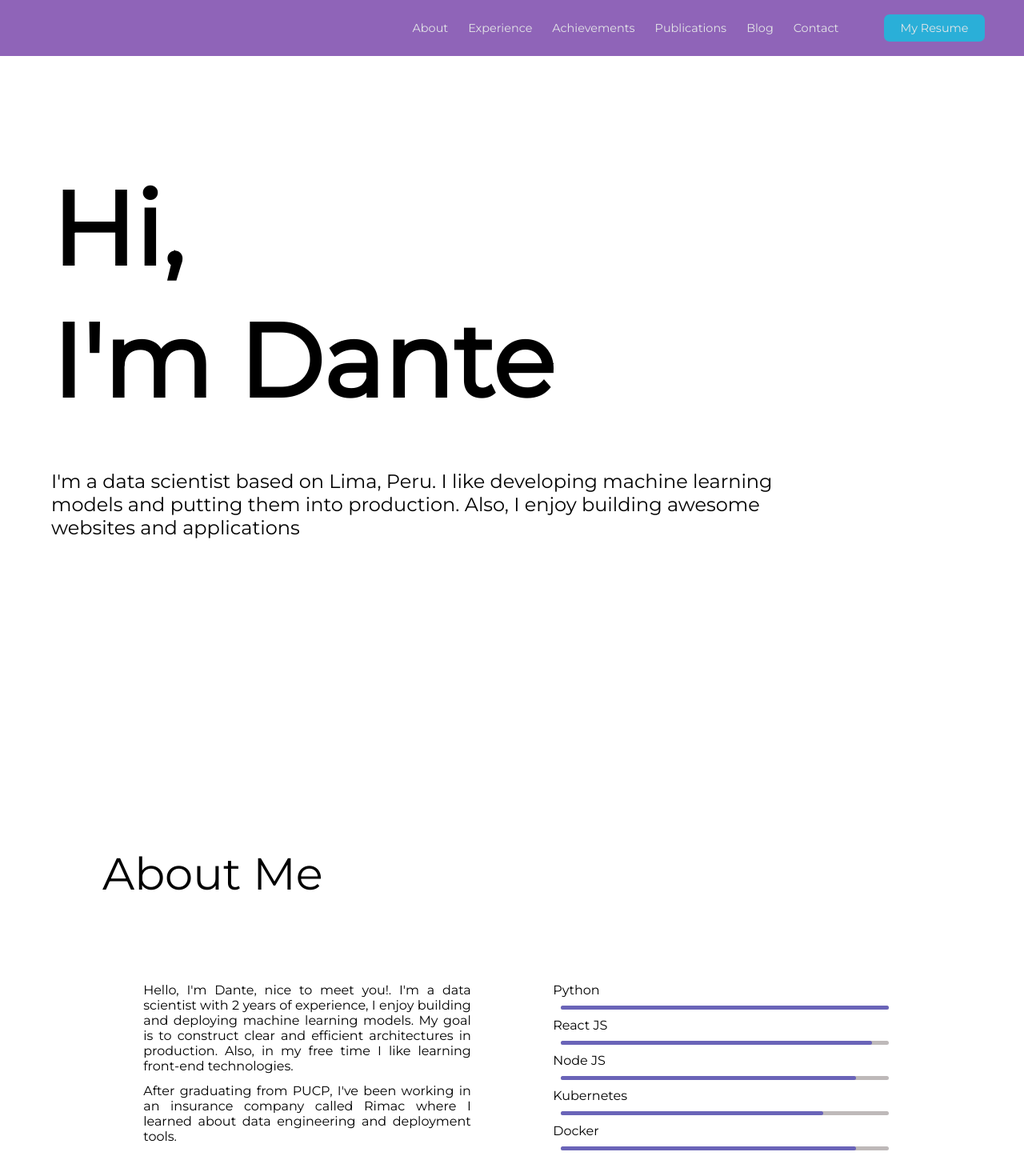
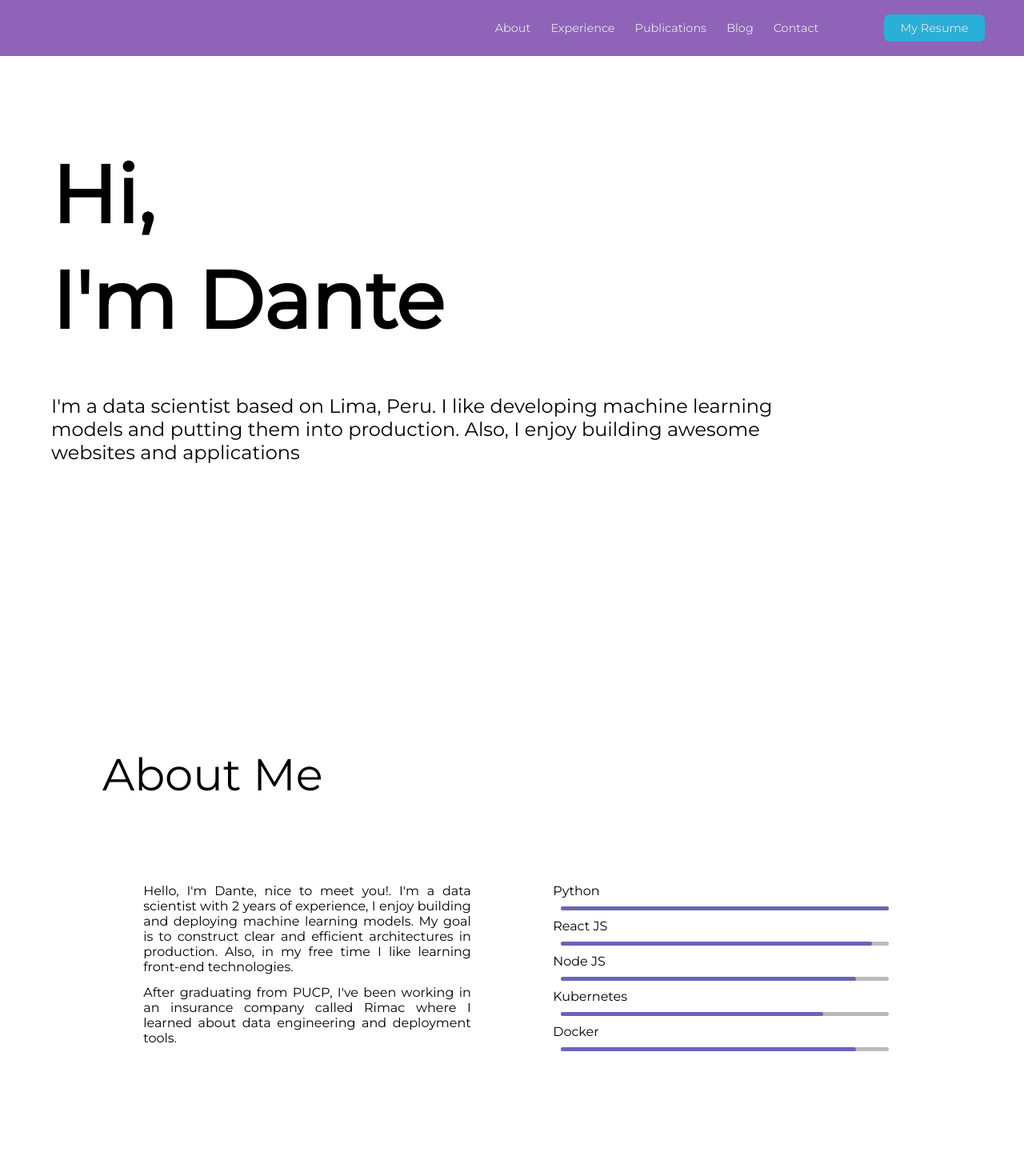
Before and after one commit to kdrivas/kdrivas.github.io, a React (Create React App) app: page / in a window 1280 px wide. Shown: the top 1470 px of the page at 80% size. Built offline with nearby package versions, Linux system fonts and the light colour scheme.

Commit message:
add links

```diff
--- a/src/App.js
+++ b/src/App.js
@@ -1,11 +1,16 @@
 import React from 'react';
 import MainPage from './pages/MainPage';
+import {
+	HashRouter as Router
+} from 'react-router-dom';
 import './App.css';
 
 function App() {
-  return (<MainPage>
 
-    </MainPage>
+  return (
+		<Router>
+			<MainPage/>
+		</Router>
   );
 }
 
--- a/src/components/About/About.css
+++ b/src/components/About/About.css
@@ -1,5 +1,6 @@
 #section-about {
-	padding: 10%;
+	padding: 5% 10%;
+	height: 100vh;
 }
 
 .title {
--- a/src/components/About/About.js
+++ b/src/components/About/About.js
@@ -4,6 +4,8 @@ import './About.css';
 
 const About = props => {
 	return (
+		<div>
+			<a id="about"/>
 			<div id="section-about">
 				<div className="title"> About Me</div>
 				<div>
@@ -49,6 +51,7 @@ const About = props => {
 					</div>
 				</div>
 			</div>
+		</div>
 	);
 };
 
--- a/src/components/Contact/Contact.css
+++ b/src/components/Contact/Contact.css
@@ -1,5 +1,6 @@
 #section-contact {
 	padding: 10%;
+	height: 100vh;
 }
 
 .title {
--- a/src/components/Contact/Contact.js
+++ b/src/components/Contact/Contact.js
@@ -24,6 +24,8 @@ const Contact = props => {
 	const classes = useStyles();
 
 	return (
+		<div>
+			<a id="contact"/>
 			<div id="section-contact">
 				<div className="title">Contact</div>
 				<ul className="social-container">
@@ -85,6 +87,7 @@ const Contact = props => {
 					<iframe name="hidden_iframe" id="hidden_iframe" onload="if(submitted) {}" className="frame"></iframe>
 				</div>
 			</div>
+		</div>
 	);
 };
 
--- a/src/components/Experience/Experience.css
+++ b/src/components/Experience/Experience.css
@@ -1,5 +1,6 @@
 #section-exp {
 	padding: 10%;
+	height: 100vh;
 }
 
 .title {
--- a/src/components/Experience/Experience.js
+++ b/src/components/Experience/Experience.js
@@ -63,7 +63,7 @@ const useStylesVertical = makeStyles((theme) => ({
     flexGrow: 1,
     backgroundColor: theme.palette.background.paper,
     display: 'flex',
-		height: 400,
+		height: 350,
   },
   tabs: {
     borderRight: `1px solid ${theme.palette.divider}`,
@@ -116,6 +116,8 @@ const Experience = props => {
     setValue(newValue);
   };
 	return (
+		<div>
+			<a id="experience"/>
 			<div id='section-exp'>
 				<div className='title'>Experience</div>
 				<div>
@@ -133,6 +135,7 @@ const Experience = props => {
 					</div>
 				</div>
 			</div>
+		</div>
 	);
 };
 
--- a/src/components/NavBar/NavBar.js
+++ b/src/components/NavBar/NavBar.js
@@ -3,6 +3,10 @@ import { MenuItems } from './../../constants/NavBar';
 import Button from './../Button';
 import Hamburguer from './Hamburguer';
 import './NavBar.css';
+import {
+	  Route,
+	  NavLink,
+	} from "react-router-dom";
 
 const handleClick = (setClicked, clicked) => {
 	setClicked(! clicked);
--- a/src/components/Profile/Profile.css
+++ b/src/components/Profile/Profile.css
@@ -1,8 +1,9 @@
 #section-profile{
 	padding-right: 20%;
 	padding-left: 5%;
-	padding-top: 10%;
+	padding-top: 8%;
 	padding-bottom: 20%;
+	height: 100vh;
 }
 
 #section-profile p{
@@ -12,5 +13,26 @@
 
 #section-profile h1{
 	padding-top: 1%;
-	font-size: 10vmax;
+	font-size: 100px;
 }
+
+@media only screen and (max-width: 700px) {
+	#section-profile h1{
+		padding-top: 1%;
+		font-size: 70px;
+	}
+}
+
+@media only screen and (min-width: 700px) {
+	#section-profile h1{
+		padding-top: 1%;
+		font-size: 70px;
+	}
+}
+
+@media only screen and (min-width: 1000px) {
+	#section-profile h1{
+		padding-top: 1%;
+		font-size: 100px;
+	}
+}
--- a/src/components/Publications/Publications.css
+++ b/src/components/Publications/Publications.css
@@ -1,5 +1,6 @@
 #section-pub {
 	padding: 10%;
+	height: 100vh;
 }
 
 .title {
--- a/src/components/Publications/Publications.js
+++ b/src/components/Publications/Publications.js
@@ -4,6 +4,8 @@ import './Publications.css';
 
 const Publications = props => {
 	return (
+		<div>
+			<a id="publications"/>
 			<div id="section-pub">
 				<div className="title">Publications</div>
 				<ul className="list-paper">
@@ -13,6 +15,7 @@ const Publications = props => {
 					<li className="paper"><a href="https://arxiv.org/abs/2010.12881">Revisiting Neural Language Modelling with Syllables</a></li>
 				</ul>
 			</div>
+		</div>
 	);
 };
 
--- a/src/constants/NavBar.js
+++ b/src/constants/NavBar.js
@@ -2,29 +2,25 @@ export const MenuItems = [
 	{text: 'About',
 	path:'/about',
 	cName: 'navbar-link',
-  url: '#'},
+  url: '#about'},
 	{text: 'Experience',
 	path:'/experience',
 	cName: 'navbar-link',
-  url: '#'},
-	{text: 'Achievements',
-	path:'/achievments',
-	cName: 'navbar-link',
-  url: '#'},
+  url: '#experience'},
 	{text: 'Publications',
 	path:'/publications',
 	cName: 'navbar-link',
-  url: '#'},
+  url: '#publications'},
 	{text: 'Blog',
 	path:'/blog',
 	cName: 'navbar-link',
-  url: '#'},
+  url: '#blog'},
 	{text: 'Contact',
 	path:'/contact',
 	cName: 'navbar-link',
-  url: '#'},
+  url: '#contact'},
 	{text: 'Resume',
 	path:'/resume',
 	cName: 'navbar-mobile-link',
-  url: '#'}
+  url: '#resume'}
 ]
```
Also changed, not shown: 1 other file (tests, documents, lock files or other folders). Lines whose indentation alone changed are shown as unchanged.
